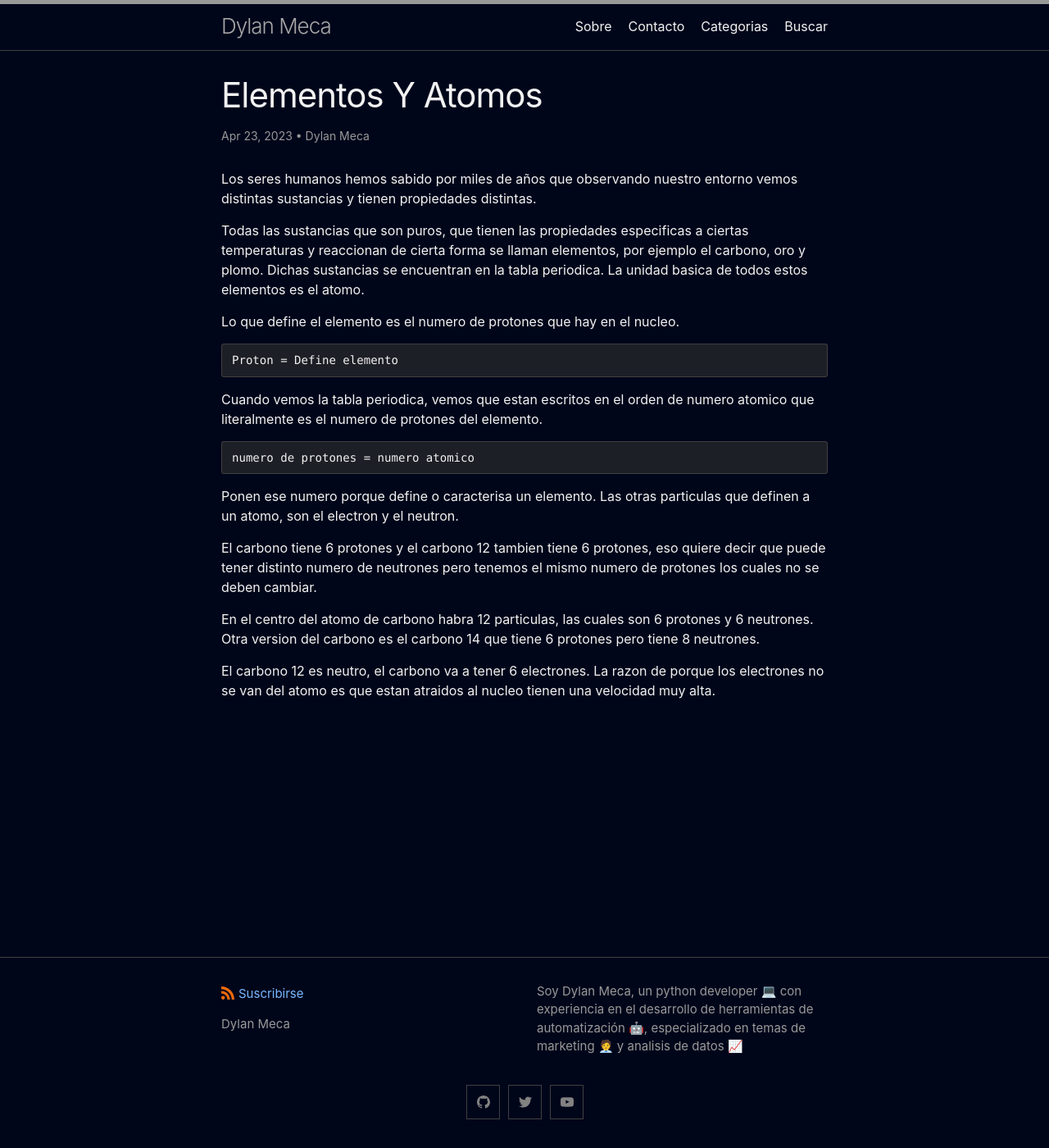
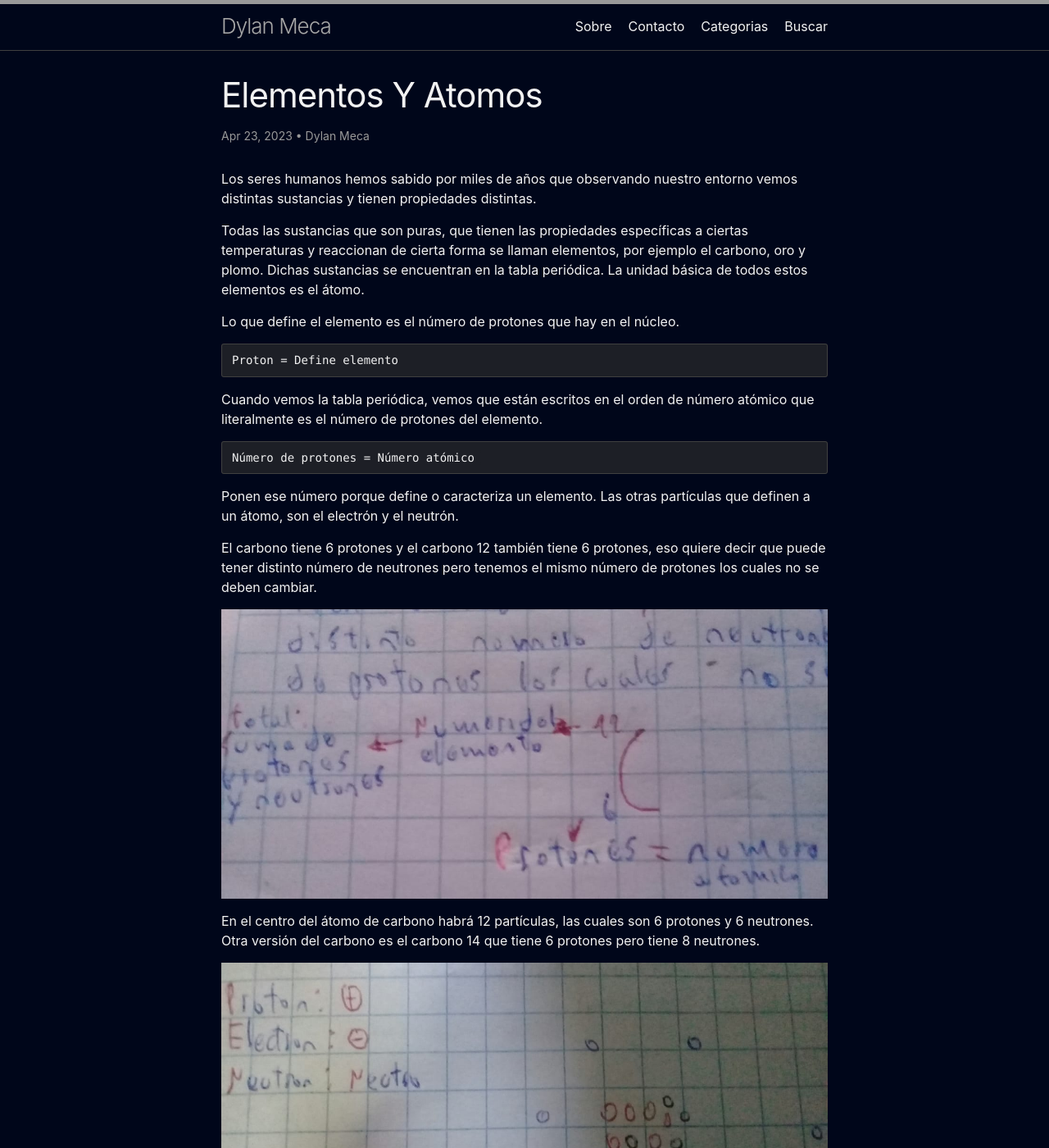
Before and after one commit to dylanmeca/dylanmeca.github.io, a Jekyll site: the page built from _posts/2023-04-23-Elementos-y-Atomos.md, in a window 1280 px wide and 1400 px high. Shown: the whole window at 82% size. Built offline with Jekyll 4.4.1, drawn with Linux system fonts in a browser that asks for light colours; a script that is not in the unit is left out; comment, search, counter and statistics services are not loaded; some of the changed text lies outside the part shown.

Commit message:
Update 2023-04-23-Elementos-y-Atomos.md

````diff
--- a/_posts/2023-04-23-Elementos-y-Atomos.md
+++ b/_posts/2023-04-23-Elementos-y-Atomos.md
@@ -18,30 +18,30 @@ keywords:
    - Carbono
 ---
 
-Los seres humanos hemos sabido por miles de años que observando nuestro entorno vemos distintas sustancias y tienen propiedades
-distintas.
+Los seres humanos hemos sabido por miles de años que observando nuestro entorno vemos distintas sustancias y tienen propiedades distintas.
 
-Todas las sustancias que son puros, que tienen las propiedades especificas a ciertas temperaturas y reaccionan de cierta forma
-se llaman elementos, por ejemplo el carbono, oro y plomo. Dichas sustancias se encuentran en la tabla periodica. La unidad basica de todos estos elementos es el atomo.
+Todas las sustancias que son puras, que tienen las propiedades específicas a ciertas temperaturas y reaccionan de cierta forma se llaman elementos, por ejemplo el carbono, oro y plomo. Dichas sustancias se encuentran en la tabla periódica. La unidad básica de todos estos elementos es el átomo.
 
-Lo que define el elemento es el numero de protones que hay en el nucleo.
+Lo que define el elemento es el número de protones que hay en el núcleo.
 
 ```
 Proton = Define elemento
 ```
 
-Cuando vemos la tabla periodica, vemos que estan escritos en el orden de numero atomico que literalmente es el numero de
-protones del elemento.
+Cuando vemos la tabla periódica, vemos que están escritos en el orden de número atómico que literalmente es el número de protones del elemento.
 
 ```
-numero de protones = numero atomico
+Número de protones = Número atómico
 ```
 
-Ponen ese numero porque define o caracterisa un elemento. Las otras particulas que definen a un atomo, son el electron y el neutron.
+Ponen ese número porque define o caracteriza un elemento. Las otras partículas que definen a un átomo, son el electrón y el neutrón.
 
-El carbono tiene 6 protones y el carbono 12 tambien tiene 6 protones, eso quiere decir que puede tener distinto numero de neutrones pero tenemos el mismo numero de protones los cuales no se deben cambiar.
+El carbono tiene 6 protones y el carbono 12 también tiene 6 protones, eso quiere decir que puede tener distinto número de neutrones pero tenemos el mismo número de protones los cuales no se deben cambiar.
 
+![carbono-quimica](https://dylanmeca.github.io/assets/img/quimica/carbono-quimica.jpeg)
 
-En el centro del atomo de carbono habra 12 particulas, las cuales son 6 protones y 6 neutrones. Otra version del carbono es el carbono 14 que tiene 6 protones pero tiene 8 neutrones.
+En el centro del átomo de carbono habrá 12 partículas, las cuales son 6 protones y 6 neutrones. Otra versión del carbono es el carbono 14 que tiene 6 protones pero tiene 8 neutrones.
 
-El carbono 12 es neutro, el carbono va a tener 6 electrones. La razon de porque los electrones no se van del atomo es que estan atraidos al nucleo tienen una velocidad muy alta.
+![atomo](https://dylanmeca.github.io/assets/img/quimica/atomo.jpeg)
+
+El carbono 12 es neutro, el carbono va a tener 6 electrones. La razón de por qué los electrones no se van del átomo es que están atraídos al núcleo tienen una velocidad muy alta.
````
